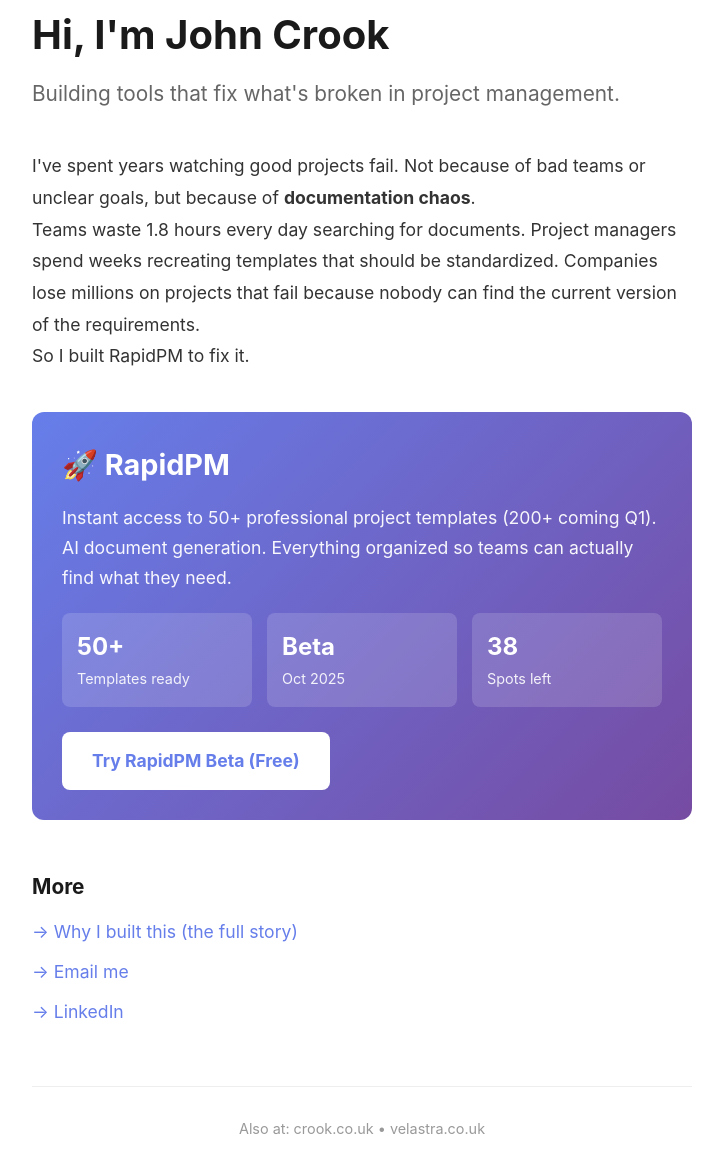
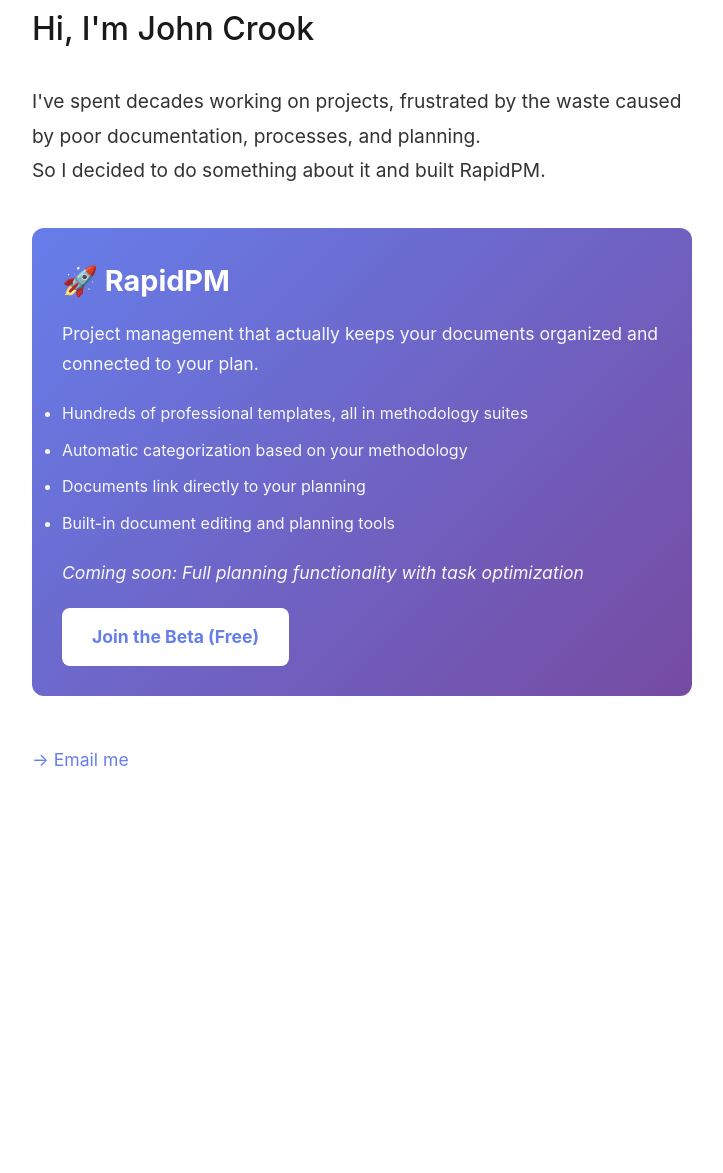
Before and after one commit to JC67999/john.co.uk, a plain HTML site: page index.html in a window 1280 px wide. Shown: the part 57-1230 px from the top of the page, without its empty margins (278-1001 px from the left). After the commit the page ends 903 px from the top, so only its background shows below. Drawn offline with Linux system fonts and the light colour scheme.

Commit message:
Refactor index.html by simplifying styles and content
Removed unused CSS classes and updated styles for headings and intro text. Replaced statistics section with a features list for better clarity.

```diff
--- a/index.html
+++ b/index.html
@@ -24,24 +24,15 @@
             padding: 60px 20px;
         }
 
-        .header {
-            margin-bottom: 40px;
-        }
-
         h1 {
-            font-size: 2.5em;
-            margin-bottom: 10px;
+            font-size: 2em;
+            margin-bottom: 30px;
             color: #1a1a1a;
-        }
-
-        .tagline {
-            font-size: 1.3em;
-            color: #666;
-            margin-bottom: 30px;
+            font-weight: 500;
         }
 
         .intro {
-            font-size: 1.1em;
+            font-size: 1.2em;
             line-height: 1.8;
             margin-bottom: 40px;
         }
@@ -66,28 +57,22 @@
             opacity: 0.95;
         }
 
-        .stats {
-            display: grid;
-            grid-template-columns: repeat(auto-fit, minmax(150px, 1fr));
-            gap: 15px;
-            margin-bottom: 25px;
+        .features {
+            margin-bottom: 20px;
+            font-size: 1em;
+            line-height: 1.8;
+            opacity: 0.95;
         }
 
-        .stat {
-            background: rgba(255, 255, 255, 0.15);
-            padding: 15px;
-            border-radius: 8px;
+        .features li {
+            margin-bottom: 8px;
         }
 
-        .stat-number {
-            font-size: 1.5em;
-            font-weight: bold;
-            display: block;
-        }
-
-        .stat-label {
-            font-size: 0.9em;
+        .coming-soon {
+            font-size: 0.95em;
+            margin-bottom: 25px;
             opacity: 0.9;
+            font-style: italic;
         }
 
         .cta-button {
@@ -110,12 +95,6 @@
             margin-top: 50px;
         }
 
-        .links h3 {
-            font-size: 1.3em;
-            margin-bottom: 15px;
-            color: #1a1a1a;
-        }
-
         .link-list {
             list-style: none;
         }
@@ -128,72 +107,43 @@
             color: #667eea;
             text-decoration: none;
             font-size: 1.1em;
-            border-bottom: 2px solid transparent;
-            transition: border-color 0.2s;
         }
 
         .link-list a:hover {
-            border-bottom-color: #667eea;
-        }
-
-        .footer {
-            margin-top: 60px;
-            padding-top: 30px;
-            border-top: 1px solid #eee;
-            text-align: center;
-            color: #999;
-            font-size: 0.9em;
+            text-decoration: underline;
         }
     </style>
 </head>
 <body>
     <div class="container">
-        <div class="header">
-            <h1>Hi, I'm John Crook</h1>
-            <p class="tagline">Building tools that fix what's broken in project management.</p>
-        </div>
+        <h1>Hi, I'm John Crook</h1>
 
         <div class="intro">
-            <p>I've spent years watching good projects fail. Not because of bad teams or unclear goals, but because of <strong>documentation chaos</strong>.</p>
+            <p>I've spent decades working on projects, frustrated by the waste caused by poor documentation, processes, and planning.</p>
 
-            <p>Teams waste 1.8 hours every day searching for documents. Project managers spend weeks recreating templates that should be standardized. Companies lose millions on projects that fail because nobody can find the current version of the requirements.</p>
-
-            <p>So I built RapidPM to fix it.</p>
+            <p>So I decided to do something about it and built RapidPM.</p>
         </div>
 
         <div class="project-box">
             <h2>🚀 RapidPM</h2>
-            <p>Instant access to 50+ professional project templates (200+ coming Q1). AI document generation. Everything organized so teams can actually find what they need.</p>
+            <p>Project management that actually keeps your documents organized and connected to your plan.</p>
 
-            <div class="stats">
-                <div class="stat">
-                    <span class="stat-number">50+</span>
-                    <span class="stat-label">Templates ready</span>
-                </div>
-                <div class="stat">
-                    <span class="stat-number">Beta</span>
-                    <span class="stat-label">Oct 2025</span>
-                </div>
-                <div class="stat">
-                    <span class="stat-number">38</span>
-                    <span class="stat-label">Spots left</span>
-                </div>
-            </div>
+            <ul class="features">
+                <li>Hundreds of professional templates, all in methodology suites</li>
+                <li>Automatic categorization based on your methodology</li>
+                <li>Documents link directly to your planning</li>
+                <li>Built-in document editing and planning tools</li>
+            </ul>
 
-            <a href="https://rapidpm.uk/beta" class="cta-button">Try RapidPM Beta (Free)</a>
+            <p class="coming-soon">Coming soon: Full planning functionality with task optimization</p>
+
+            <a href="https://rapidpm.uk/beta" class="cta-button">Join the Beta (Free)</a>
         </div>
 
         <div class="links">
-            <h3>More</h3>
             <ul class="link-list">
-                <li><a href="/story">→ Why I built this (the full story)</a></li>
-                <li><a href="mailto:john@rapidpm.uk">→ Email me</a></li>
-                <li><a href="https://www.linkedin.com/in/johncrook" target="_blank">→ LinkedIn</a></li>
+                <li><a href="mailto:john@rapidpm.uk" target="_blank">→ Email me</a></li>
             </ul>
-        </div>
-
-        <div class="footer">
-            <p>Also at: crook.co.uk • velastra.co.uk</p>
         </div>
     </div>
 </body>
```
